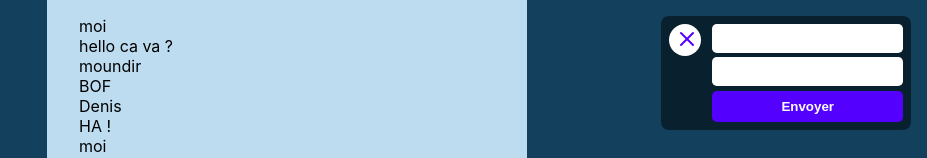
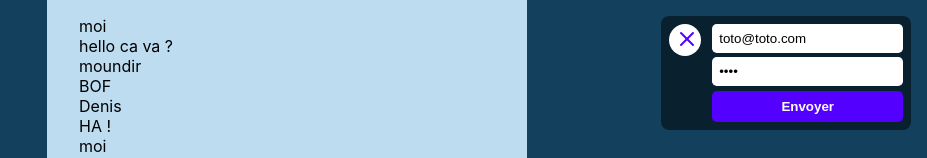
Before and after one commit to VinceBmmrt/react-redux-chat-sandbox, a React (Vite) app: page / in a window 1280 px wide. Shown: the top 158 px of the page, without its empty margins (353-1280 px from the left). Built offline with nearby package versions, Linux system fonts and the light colour scheme.

Commit message:
ajout credentials dans le store et recup coté components

```diff
--- a/src/components/Settings/Settings.tsx
+++ b/src/components/Settings/Settings.tsx
@@ -12,7 +12,12 @@ function Settings() {
   function handleClickToggle(): void {
     dispatch(toggleSettings());
   }
-
+  const emailValue = useAppSelector(
+    (state) => state.settings.credentials.email
+  );
+  const passwordValue = useAppSelector(
+    (state) => state.settings.credentials.password
+  );
   return (
     <div
       className={clsx('settings', {
@@ -27,8 +32,18 @@ function Settings() {
         <X />
       </button>
       <form className="settings__form">
-        <input type="email" className="settings__input" />
-        <input type="password" className="settings__input" />
+        <input
+          type="email"
+          className="settings__input"
+          value={emailValue}
+          placeholder="email"
+        />
+        <input
+          type="password"
+          className="settings__input"
+          placeholder="mot de passe"
+          value={passwordValue}
+        />
         <button type="submit" className="settings__submit">
           Envoyer
         </button>
--- a/src/store/reducers/settings.ts
+++ b/src/store/reducers/settings.ts
@@ -2,9 +2,17 @@ import { createSlice } from '@reduxjs/toolkit';
 
 type SettingsState = {
   isOpen: boolean;
+  credentials: {
+    email: string;
+    password: string;
+  };
 };
 const initialState: SettingsState = {
   isOpen: true,
+  credentials: {
+    email: 'toto@toto.com',
+    password: 'tata',
+  },
 };
 const settingsSlice = createSlice({
   name: 'settings',
```
